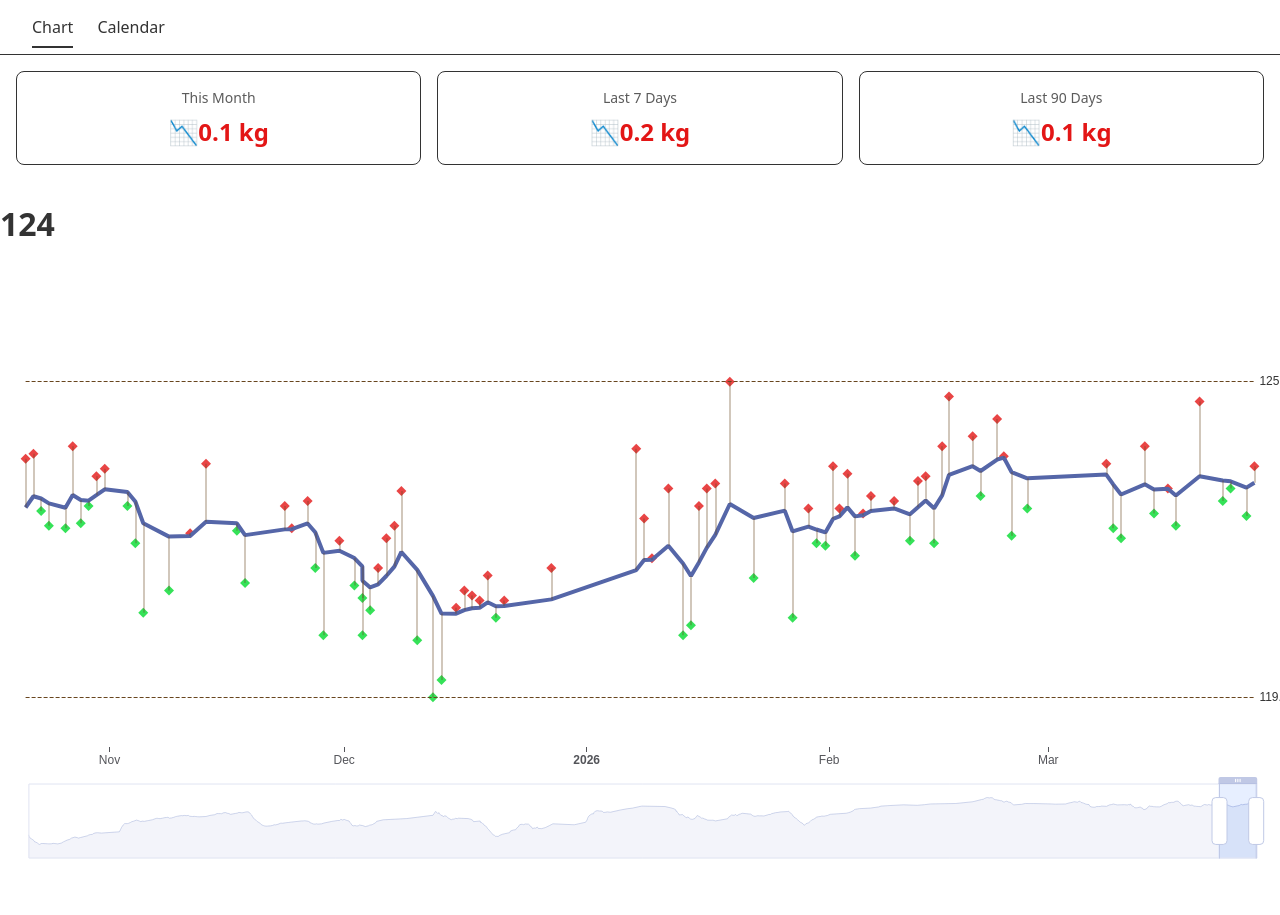
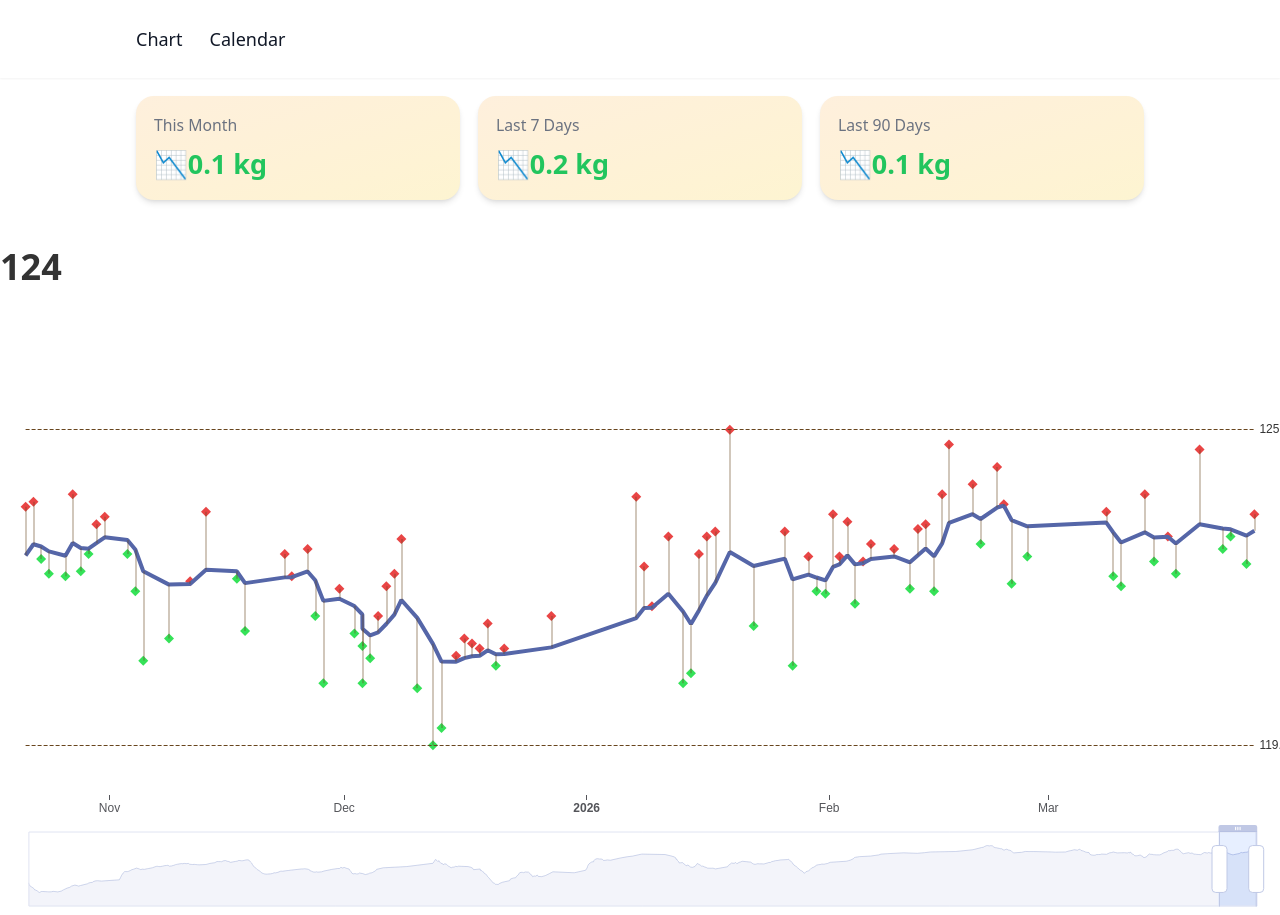
Before and after one commit to axiom/libra-weight-fetcher, an Astro site: page /chart in a window 1280 px wide. Before the commit the page ends 867 px from the top, so only its background shows below. Built offline with nearby package versions, Linux system fonts and the light colour scheme; Astro itself is replaced by a stand-in of ours.

Commit message:
ai: Introduce UnoCSS for styling

```diff
--- a/astro.config.mjs
+++ b/astro.config.mjs
@@ -1,8 +1,14 @@
 import solidJs from "@astrojs/solid-js";
+import UnoCSS from "@unocss/astro";
 import { defineConfig } from "astro/config";
 
 export default defineConfig({
-  integrations: [solidJs()],
+  integrations: [
+    solidJs(),
+    UnoCSS({
+      injectReset: true,
+    }),
+  ],
   output: "static",
   build: {
     format: "file",
--- a/package.json
+++ b/package.json
@@ -12,7 +12,9 @@
   "devDependencies": {
     "@astrojs/solid-js": "^6.0.1",
     "@types/bun": "^1.3.11",
+    "@unocss/astro": "^66.6.7",
     "astro": "^6.1.1",
+    "unocss": "^66.6.7",
     "vite": "^7"
   },
   "dependencies": {
--- a/src/components/Navigation.astro
+++ b/src/components/Navigation.astro
@@ -8,49 +8,16 @@ const navItems = [
 ];
 ---
 
-<nav>
-  <ul>
+<nav class="w-full border-b-2 border-gray-300 dark:border-gray-600 bg-white dark:bg-gray-900 shadow-sm">
+  <div class="flex gap-6 px-8 py-4 max-w-4xl mx-auto">
     {navItems.map((item) => (
-      <li>
       <a
         href={item.href}
+        class="no-underline text-gray-900 dark:text-gray-100 font-medium py-2 border-b-2 border-transparent hover:border-orange-500 dark:hover:border-orange-500 transition-colors duration-200 data-[current=true]:border-orange-500"
         data-current={currentPath === item.path || currentPath === item.path + '/'}
       >
         {item.label}
       </a>
-      </li>
     ))}
-  </ul>
+  </div>
 </nav>
-
-<style>
-  nav {
-    padding: 1rem 2rem;
-    border-bottom: 1px solid var(--text-color);
-  }
-
-  ul {
-    list-style: none;
-    padding: 0;
-    margin: 0;
-    display: flex;
-    gap: 1.5rem;
-  }
-
-  a {
-    color: var(--text-color);
-    text-decoration: none;
-    font-weight: 500;
-    padding: 0.5rem 0;
-    border-bottom: 2px solid transparent;
-    transition: border-color 0.2s ease;
-  }
-
-  a:hover {
-    border-bottom-color: var(--text-color);
-  }
-
-  a[data-current="true"] {
-    border-bottom-color: var(--text-color);
-  }
-</style>
--- a/src/components/kpis/WeightChange.tsx
+++ b/src/components/kpis/WeightChange.tsx
@@ -26,19 +26,37 @@ export default function WeightChange(props: Props) {
   });
 
   return (
-    <div class="kpi-card">
-      <div class="kpi-label">{props.label}</div>
-      <div class="kpi-value">
+    <div class="rounded-2xl p-4 bg-gray-50 dark:bg-gray-800 border-2 border-gray-300 dark:border-gray-600 shadow-md hover:shadow-lg transition-shadow duration-200 bg-gradient-to-br from-orange-100/80 to-amber-100/80 dark:from-orange-900/30 dark:to-amber-900/30">
+      <div class="text-sm text-gray-500 dark:text-gray-400 mb-2">
+        {props.label}
+      </div>
+      <div class="text-2xl font-semibold text-gray-900 dark:text-gray-100">
         {change() !== null ? (
           <>
             {(() => {
               const c = change()!;
               return (
                 <>
-                  <span class={c < 0 ? "negative" : c > 0 ? "positive" : ""}>
+                  <span
+                    class={
+                      c < 0
+                        ? "text-green-500"
+                        : c > 0
+                          ? "text-red-500"
+                          : "text-gray-400"
+                    }
+                  >
                     {c > 0 ? "📈" : c < 0 ? "📉" : "➡️"}
                   </span>
-                  <span class={c < 0 ? "negative" : c > 0 ? "positive" : ""}>
+                  <span
+                    class={
+                      c < 0
+                        ? "text-green-500"
+                        : c > 0
+                          ? "text-red-500"
+                          : "text-gray-400 ml-1"
+                    }
+                  >
                     {Math.abs(c).toFixed(1)} kg
                   </span>
                 </>
--- a/src/layouts/Layout.astro
+++ b/src/layouts/Layout.astro
@@ -57,6 +57,7 @@ const { title = "Scale Wars: The Return of the Flab 🐼🐷" } = Astro.props;
 
   html {
     font-family: system-ui, -apple-system, BlinkMacSystemFont, 'Segoe UI', Roboto, sans-serif;
+    font-size: 18px;
     background: var(--bg-color);
     color: var(--text-color);
   }
@@ -66,31 +67,4 @@ const { title = "Scale Wars: The Return of the Flab 🐼🐷" } = Astro.props;
     padding: 0;
     min-height: 100vh;
   }
-
-  .kpi-card {
-    background: var(--bg-color);
-    border: 1px solid var(--text-color);
-    border-radius: 8px;
-    padding: 1rem;
-    text-align: center;
-  }
-
-  .kpi-label {
-    font-size: 0.875rem;
-    opacity: 0.8;
-    margin-bottom: 0.5rem;
-  }
-
-  .kpi-value {
-    font-size: 1.5rem;
-    font-weight: 600;
-  }
-
-  .kpi-value .negative {
-    color: #e31616;
-  }
-
-  .kpi-value .positive {
-    color: #03db2e;
-  }
 </style>
--- a/src/pages/calendar.astro
+++ b/src/pages/calendar.astro
@@ -4,6 +4,8 @@ import Layout from "../layouts/Layout.astro";
 ---
 
 <Layout>
-  <h1 id="trend"></h1>
-  <Calendar client:only="solid-js" />
+  <div class="max-w-4xl mx-auto w-full px-4 py-4">
+    <h1 id="trend"></h1>
+    <Calendar client:only="solid-js" />
+  </div>
 </Layout>
--- a/src/pages/chart.astro
+++ b/src/pages/chart.astro
@@ -5,20 +5,13 @@ import Layout from "../layouts/Layout.astro";
 ---
 
 <Layout>
-  <div class="kpi-grid">
-    <WeightChange days={30} label="This Month" client:load />
-    <WeightChange days={7} label="Last 7 Days" client:load />
-    <WeightChange days={90} label="Last 90 Days" client:load />
+  <div class="max-w-4xl mx-auto w-full px-4">
+    <div class="grid grid-cols-1 sm:grid-cols-3 gap-4 py-4">
+      <WeightChange days={30} label="This Month" client:load />
+      <WeightChange days={7} label="Last 7 Days" client:load />
+      <WeightChange days={90} label="Last 90 Days" client:load />
+    </div>
   </div>
   <h1 id="trend"></h1>
   <Chart client:only="solid-js" />
 </Layout>
-
-<style>
-  .kpi-grid {
-    display: grid;
-    grid-template-columns: repeat(auto-fit, minmax(150px, 1fr));
-    gap: 1rem;
-    padding: 1rem;
-  }
-</style>
--- a/src/pages/index.astro
+++ b/src/pages/index.astro
@@ -5,20 +5,13 @@ import Layout from "../layouts/Layout.astro";
 ---
 
 <Layout>
-  <div class="kpi-grid">
-    <WeightChange days={30} label="This Month" client:load />
-    <WeightChange days={7} label="Last 7 Days" client:load />
-    <WeightChange days={90} label="Last 90 Days" client:load />
+  <div class="max-w-4xl mx-auto w-full px-4">
+    <div class="grid grid-cols-1 sm:grid-cols-3 gap-4 py-4">
+      <WeightChange days={30} label="This Month" client:load />
+      <WeightChange days={7} label="Last 7 Days" client:load />
+      <WeightChange days={90} label="Last 90 Days" client:load />
+    </div>
   </div>
   <h1 id="trend"></h1>
   <Chart client:only="solid-js" />
 </Layout>
-
-<style>
-  .kpi-grid {
-    display: grid;
-    grid-template-columns: repeat(auto-fit, minmax(150px, 1fr));
-    gap: 1rem;
-    padding: 1rem;
-  }
-</style>
--- /dev/null
+++ b/uno.config.ts
@@ -0,0 +1,12 @@
+import { defineConfig, presetUno } from "unocss";
+
+export default defineConfig({
+  presets: [presetUno({ dark: "media" })],
+  theme: {
+    colors: {
+      brand: {
+        orange: "#ff8b00",
+      },
+    },
+  },
+});
```
Also changed, not shown: 2 other files. Lines whose indentation alone changed are shown as unchanged.
